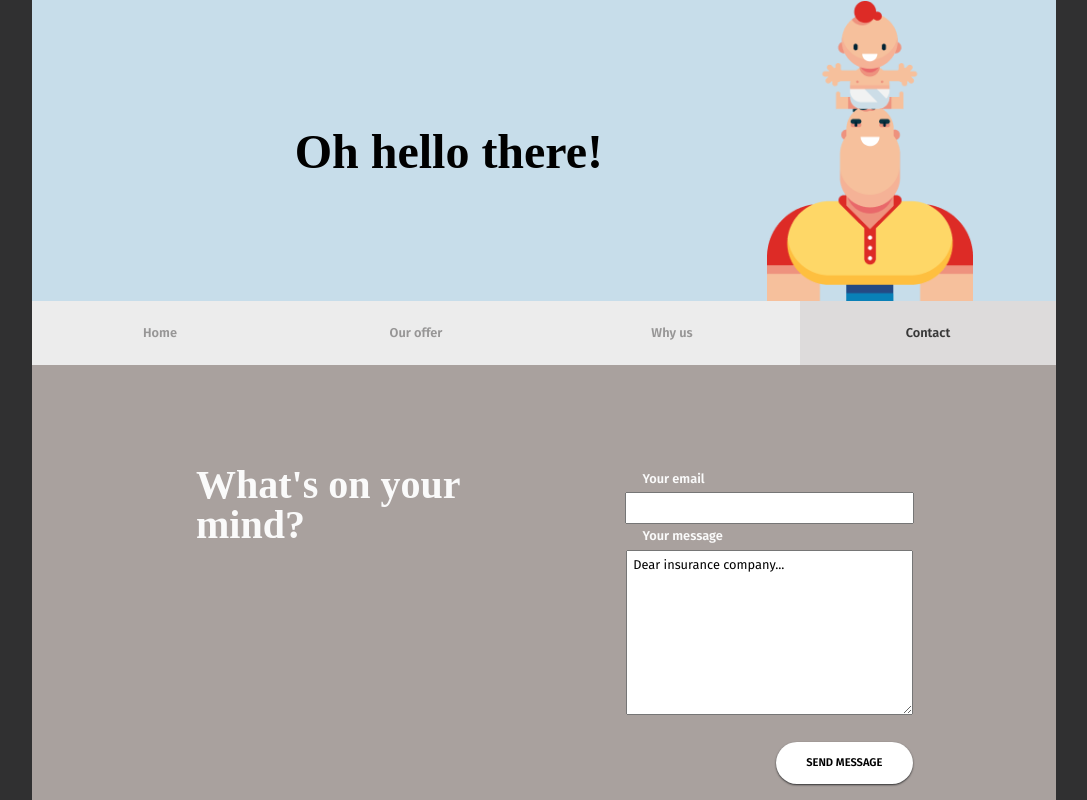
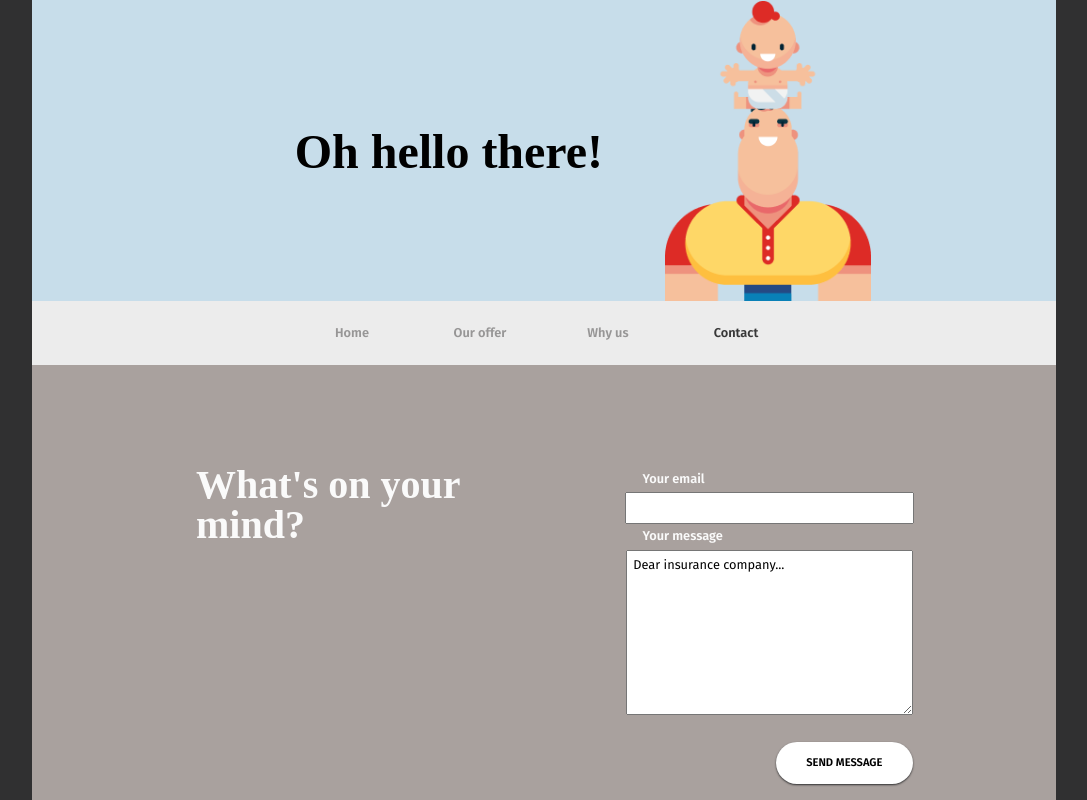
Before and after one commit to RobbanBroberg/FE22-exam, a plain HTML site: page contact.html in a window 1280 px wide. Shown: the top 800 px of the page, without its empty margins (96-1183 px from the left). Drawn offline with nearby package versions, Linux system fonts and the light colour scheme; a web font is replaced by a local one.

Commit message:
kontakt sida klar

```diff
--- a/scss/contact.scss
+++ b/scss/contact.scss
@@ -44,19 +44,36 @@ body {
     width: 100%;
     display: flex;
     justify-content: center;
-
   }
 
   .contact-page__h2 {
     position: static;
     text-align: center;
-    flex: 0 1 70%;
+    flex: 0 1 50%;
+  }
+
+  .contact-page__nav-list {
+    display: flex;
+    background-color: #ececec;
+  }
+
+  .contact-page__list-item:nth-child(4) {
+    background-color: #ececec;
+  }
+
+  .contact-page__list-item:nth-child(1),
+  .contact-page__list-item:nth-child(2),
+  .contact-page__list-item:nth-child(3),
+  .contact-page__list-item:nth-child(4) {
+    flex: 0 1 10%;
+    margin-left: -21em;
+    margin-right: -21em;
   }
 
   .contact-page__main {
     display: flex;
     flex-direction: row;
-    height: 70vh;
+    height: 80vh;
     align-items:flex-start
   }
 
@@ -87,7 +104,7 @@ body {
     width: 26%;
     position: absolute;
     margin-left: 5em;
-    margin-top: -15em;
+    margin-top: -46em;
   }
 
   .contact-page__h3 {
```
Also changed, not shown: stylesheet/contact.css, 1 other file.
